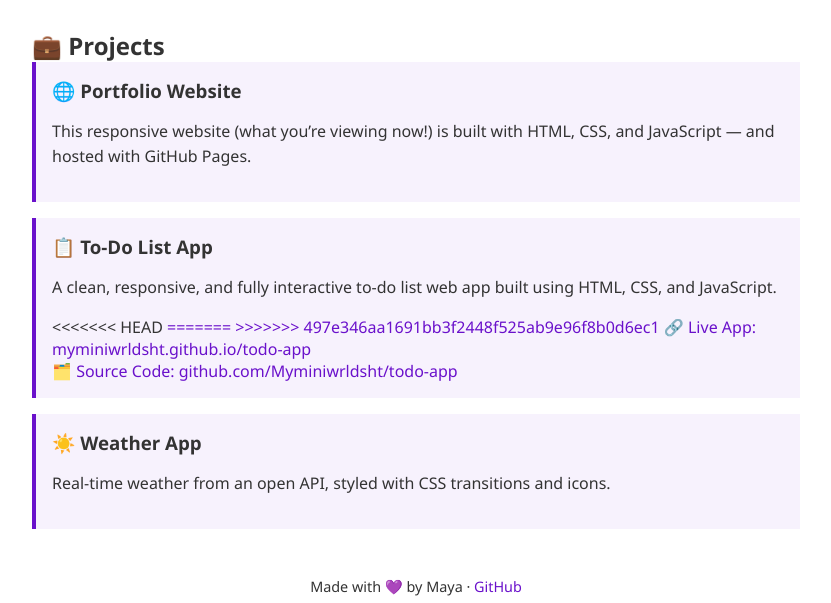
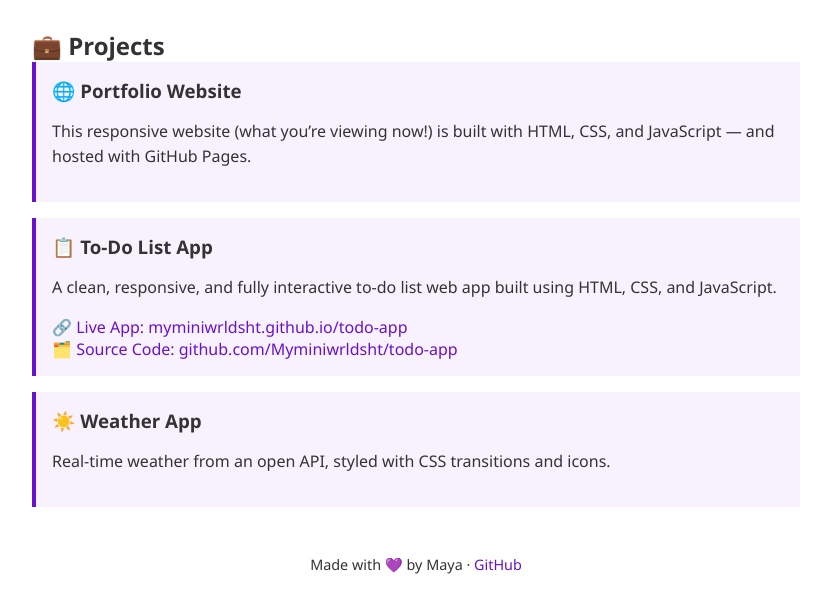
Before and after one commit to Myminiwrldsht/My-portfolio, a plain HTML site: page index.html in a window 1280 px wide. Shown: the part 186-789 px from the top of the page, without its empty margins (224-1055 px from the left). Drawn offline with Linux system fonts and the light colour scheme.

Commit message:
update portfolio section

```diff
--- a/index.html
+++ b/index.html
@@ -175,11 +175,10 @@ form button[type='submit'] {
             <h3>📋 To-Do List App</h3>
             <p>A clean, responsive, and fully interactive to-do list web app built using HTML, CSS, and JavaScript.</p>
 
-<<<<<<< HEAD
-  <a href= "https://myminiwrldsht.github.io/todo-App/"target="_blank">
-=======
+
+
   <a href="https://myminiwrldsht.github.io/todo-App/" target="_blank">
->>>>>>> 497e346aa1691bb3f2448f525ab9e96f8b0d6ec1
+
     🔗 Live App: myminiwrldsht.github.io/todo-app
   </a>
   <br>
```
